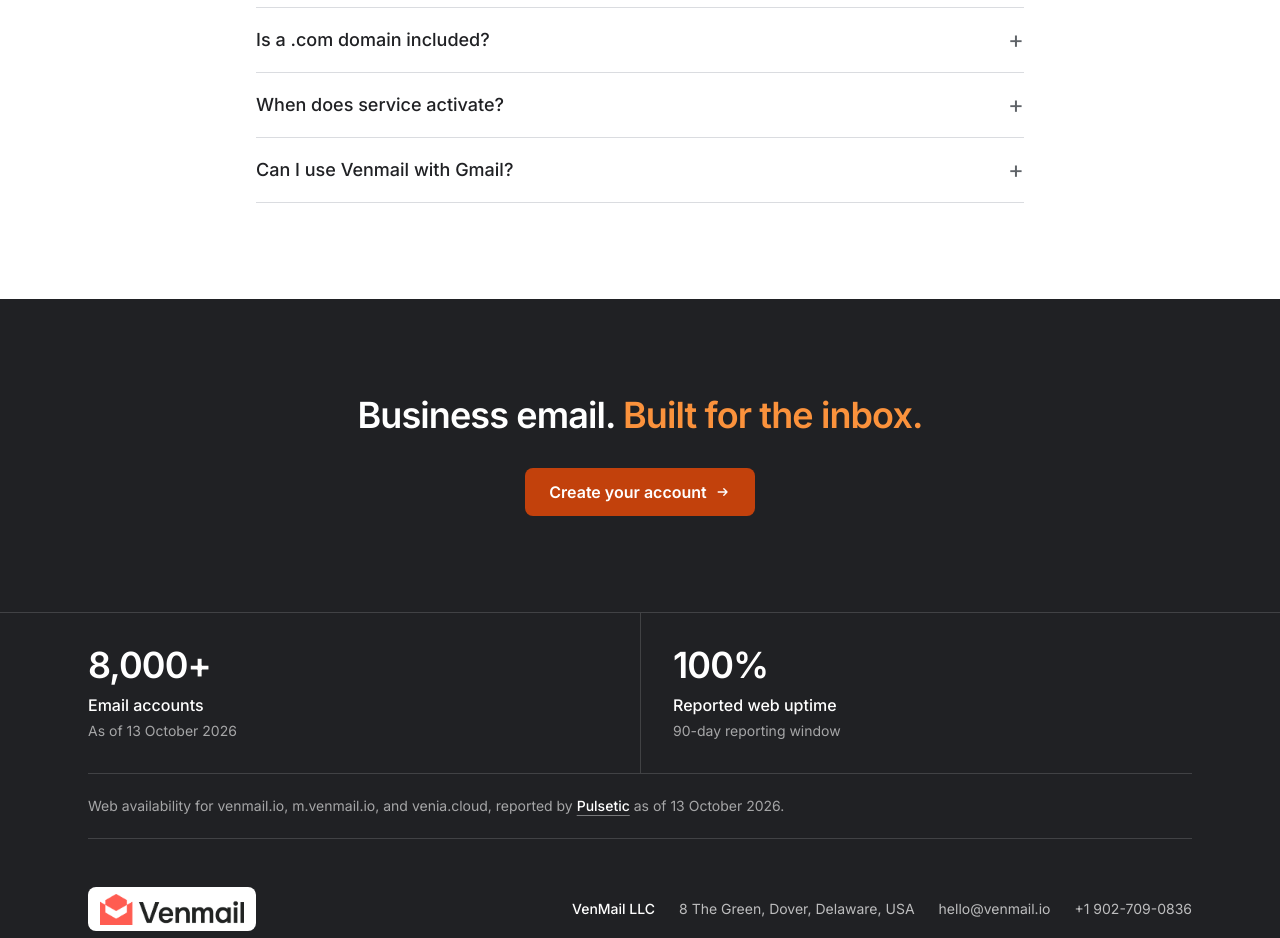
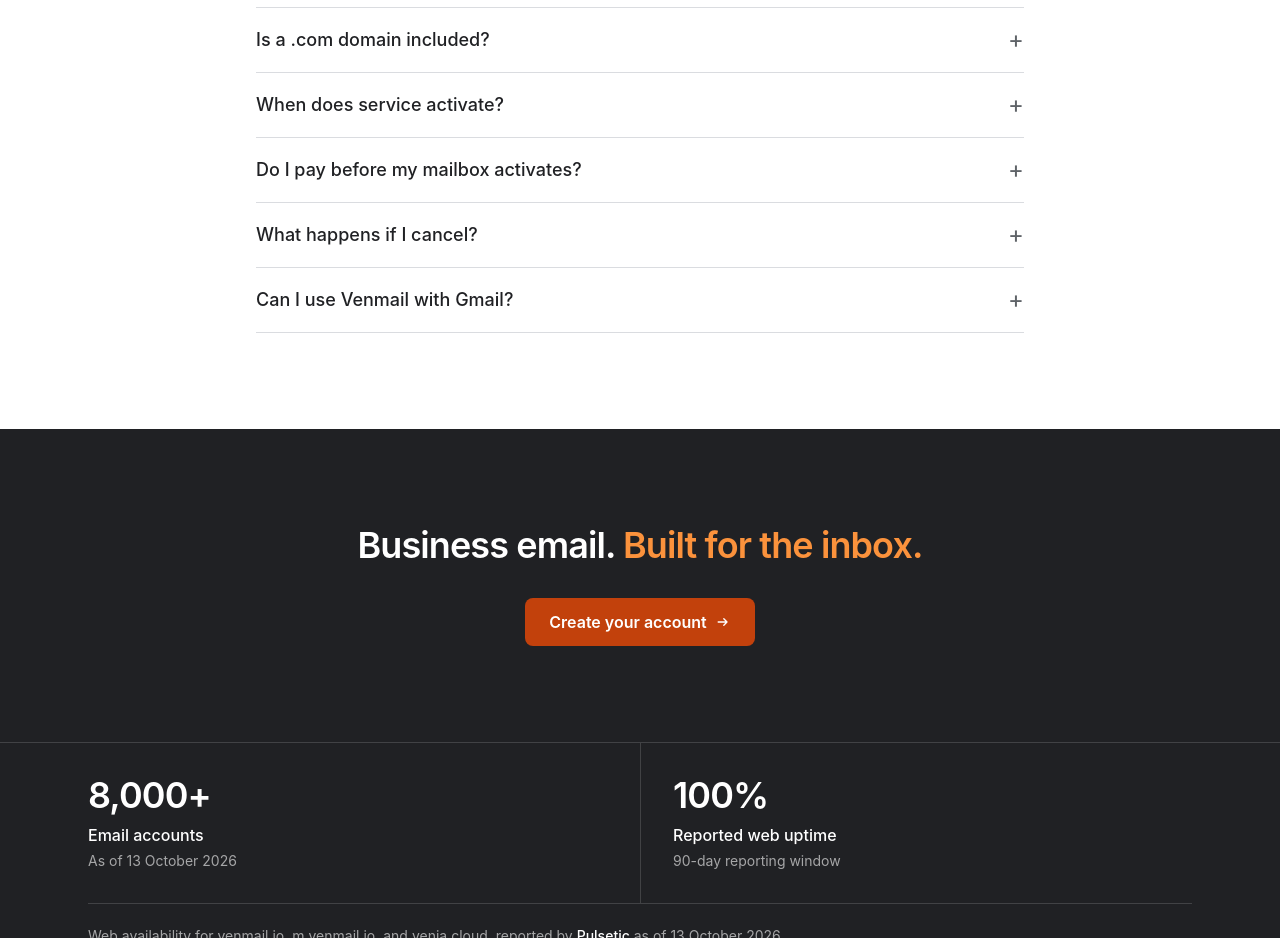
Before and after one commit to VenMail/landing_cms, a Next.js app: page / in a window 1280 px wide. Shown: the part 8140-9078 px from the top of the page. Built offline with nearby package versions, Linux system fonts and the light colour scheme; no server answers.

Commit message:
Clarify billing FAQ and stabilize builds

```diff
--- a/src/components/layout/CustomLayout.jsx
+++ b/src/components/layout/CustomLayout.jsx
@@ -1,12 +1,5 @@
 import Header from "./Header";
 import Footer from "./Footer";
-import { Onest } from "next/font/google";
-import { useState } from "react";
-
-const onest = Onest({
-  variable: "--font-onest",
-  subsets: ["latin"],
-});
 
 export default function CustomLayout({ children, logoVariant, headerColor, textColor, hideFooterJumbo }) {
   return (
--- a/src/components/layout/DefaultLayout.jsx
+++ b/src/components/layout/DefaultLayout.jsx
@@ -1,12 +1,5 @@
 import Header from "./Header";
 import Footer from "./Footer";
-import { Onest } from "next/font/google";
-import { useState } from "react";
-
-const onest = Onest({
-  variable: "--font-onest",
-  subsets: ["latin"],
-});
 
 export default function DefaultLayout({ children }) {
   return (
--- a/src/pages/index.jsx
+++ b/src/pages/index.jsx
@@ -1,5 +1,4 @@
 import Image from 'next/image';
-import { Inter } from 'next/font/google';
 import MailFirstFooter from '@/components/home/MailFirstFooter';
 import MailFirstHeader from '@/components/home/MailFirstHeader';
 import InboxPreviewLightbox from '@/components/home/InboxPreviewLightbox';
@@ -10,12 +9,6 @@
 import { getContactMailtoHref } from '@/config/contact';
 import { businessSignupUrl } from '@/config/pricing.mjs';
 import { trackCTAClick } from '@/utils/trackConversion';
-
-const inter = Inter({
-  subsets: ['latin'],
-  weight: ['400', '500', '600'],
-  display: 'swap',
-});
 
 const annualBusinessInquiryUrl = getContactMailtoHref({
   subject: 'Annual Business plan and included .com domain',
@@ -59,6 +52,14 @@
     answer: 'Activation follows domain verification and payment.',
   },
   {
+    question: 'Do I pay before my mailbox activates?',
+    answer: 'No payment is required to create an account. Mailbox activation requires a verified domain and a paid plan.',
+  },
+  {
+    question: 'What happens if I cancel?',
+    answer: 'Cancel before the billing period ends to stop automatic renewal. Payments are non-refundable except as required by law.',
+  },
+  {
     question: 'Can I use Venmail with Gmail?',
     answer: 'Yes. Configure Gmail with your Venmail IMAP and SMTP credentials to send and receive through Gmail.',
   },
@@ -80,7 +81,7 @@
 
 export default function Home() {
   return (
-    <div className={`${inter.className} bg-white text-[#202124]`}>
+    <div className="bg-white text-[#202124]">
       <MailFirstHeader />
       <main id="main-content">
         <section className="px-4 pb-16 pt-16 sm:px-6 sm:pt-20 md:pb-24 md:pt-24">
```
Also changed, not shown: 1 other file (tests, documents, lock files or other folders).
